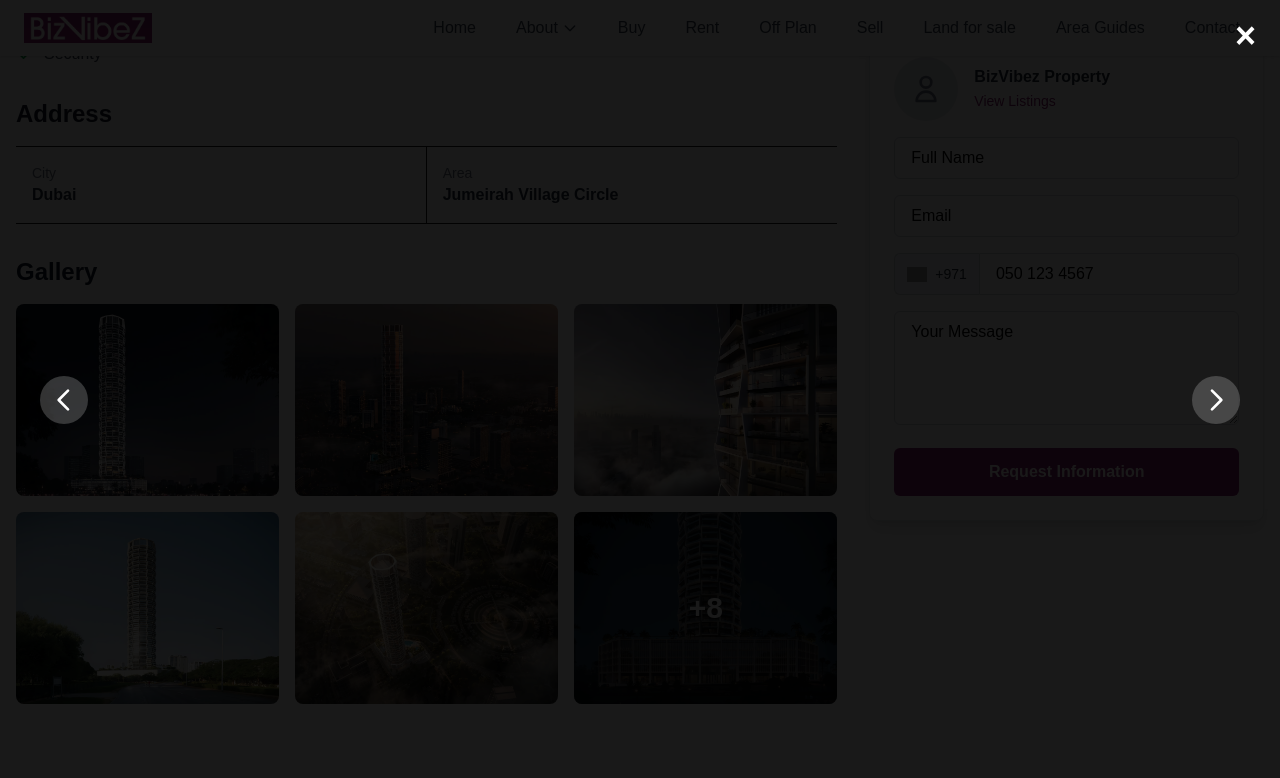
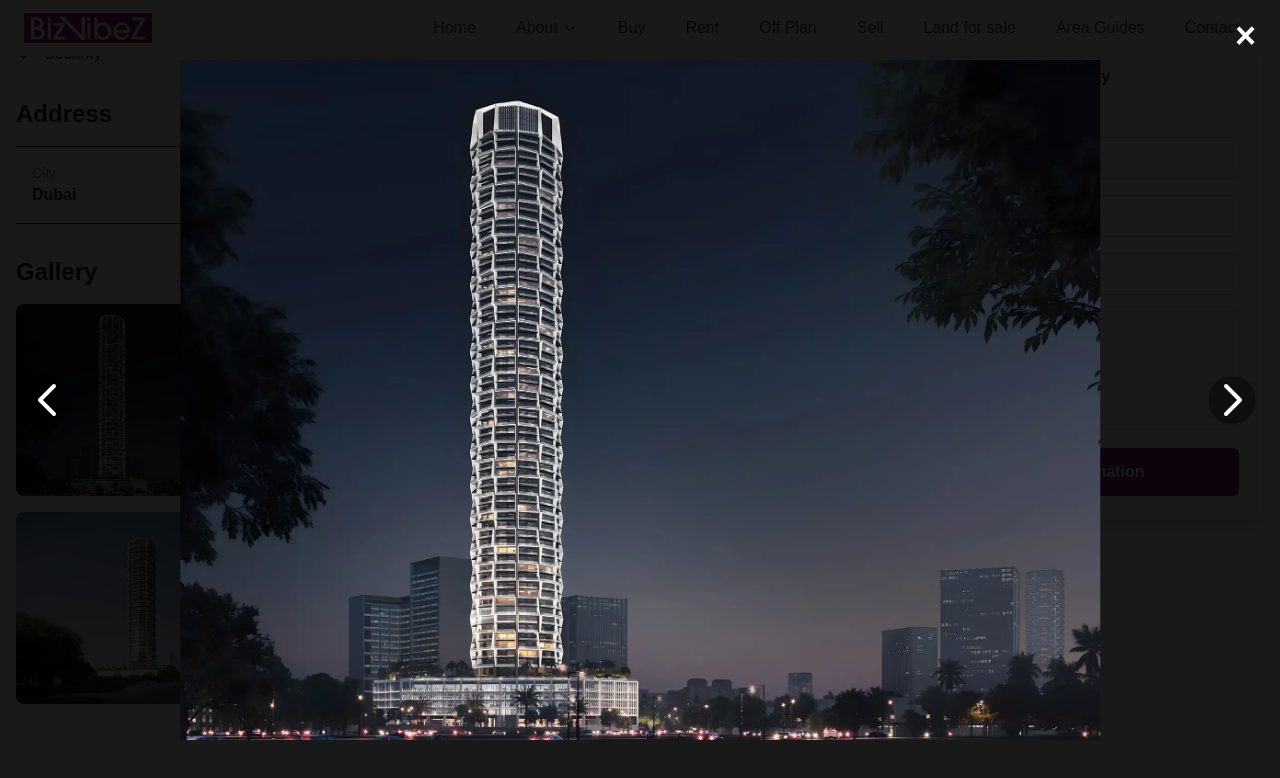
Before and after one commit to ayyanshiraz/bizvibez-properties, a Next.js app: page /off-plan/2 in a window 1280 px wide. Both pictures are taken after a click on the element 147 px from the left and 1908 px from the top of the page. Shown: the part 1508-2286 px from the top of the page. Built offline with nearby package versions, Linux system fonts and the light colour scheme; grey boxes are pictures that could not be loaded.

Commit message:
Amended photos opening

```diff
--- a/src/app/off-plan/[id]/PropertyDetailsClient.tsx
+++ b/src/app/off-plan/[id]/PropertyDetailsClient.tsx
@@ -252,30 +252,51 @@ const ContactForm = () => {
     );
 };
 
-// --- Lightbox Component (using Next/Image) ---
+// Replace your existing Lightbox component with this
 const Lightbox: React.FC<{ images: string[]; currentIndex: number; onClose: () => void; onNext: () => void; onPrev: () => void; }> = ({ images, currentIndex, onClose, onNext, onPrev }) => {
+
+    useEffect(() => {
+        const handleKeyDown = (event: KeyboardEvent) => {
+            if (event.key === 'ArrowRight') onNext();
+            else if (event.key === 'ArrowLeft') onPrev();
+            else if (event.key === 'Escape') onClose();
+        };
+        window.addEventListener('keydown', handleKeyDown);
+        return () => {
+            window.removeEventListener('keydown', handleKeyDown);
+        };
+    }, [onNext, onPrev, onClose]);
+
     return (
-        <div className="fixed inset-0 bg-black/90 flex items-center justify-center z-50" onClick={onClose}>
-            <button onClick={(e) => { e.stopPropagation(); onClose(); }} className="absolute top-4 right-6 text-white text-4xl font-bold hover:text-gray-300">&times;</button>
+        <div className="fixed inset-0 bg-black/90 z-50" onClick={onClose}>
+            <button onClick={(e) => { e.stopPropagation(); onClose(); }} className="absolute top-4 right-6 text-white text-4xl font-bold hover:text-gray-300 z-30">&times;</button>
 
-            <button onClick={(e) => { e.stopPropagation(); onPrev(); }} className="absolute left-4 md:left-10 bg-white/20 p-2 rounded-full hover:bg-white/30 transition">
-                   <svg xmlns="http://www.w3.org/2000/svg" className="h-8 w-8 text-white" fill="none" viewBox="0 0 24 24" stroke="currentColor"><path strokeLinecap="round" strokeLinejoin="round" strokeWidth={2} d="M15 19l-7-7 7-7" /></svg>
+            <button
+                onClick={(e) => { e.stopPropagation(); onPrev(); }}
+                // CHANGE 1: Added top-1/2 and -translate-y-1/2 for vertical centering
+                className="absolute left-4 md:left-6 top-1/2 -translate-y-1/2 w-12 h-12 flex items-center justify-center bg-black/40 rounded-full hover:bg-black/60 transition-colors duration-300 z-20"
+            >
+                {/* CHANGE 2: Increased SVG icon size for better visibility */}
+                <svg xmlns="http://www.w3.org/2000/svg" className="h-12 w-12 text-white" fill="none" viewBox="0 0 24 24" stroke="currentColor"><path strokeLinecap="round" strokeLinejoin="round" strokeWidth={2} d="M15 19l-7-7 7-7" /></svg>
             </button>
 
-            {/* Use Next/Image for optimized loading */}
-            <div className="relative max-w-[90vw] max-h-[85vh] flex items-center justify-center">
             <Image
                 src={images[currentIndex]}
                 alt="Property full view"
-                    fill // Fills the parent div
-                    style={{ objectFit: 'contain' }} // Ensures the image fits within boundaries
-                    priority // Prioritize loading for the main image
+                width={1920}
+                height={1080}
+                className="absolute top-1/2 left-1/2 -translate-x-1/2 -translate-y-1/2 max-w-[90vw] max-h-[85vh] object-contain w-auto h-auto"
+                priority
                 onClick={(e) => e.stopPropagation()}
             />
-            </div>
 
-            <button onClick={(e) => { e.stopPropagation(); onNext(); }} className="absolute right-4 md:right-10 bg-white/20 p-2 rounded-full hover:bg-white/30 transition">
-                <svg xmlns="http://www.w3.org/2000/svg" className="h-8 w-8 text-white" fill="none" viewBox="0 0 24 24" stroke="currentColor"><path strokeLinecap="round" strokeLinejoin="round" strokeWidth={2} d="M9 5l7 7-7 7" /></svg>
+            <button
+                onClick={(e) => { e.stopPropagation(); onNext(); }}
+                // CHANGE 1: Added top-1/2 and -translate-y-1/2 for vertical centering
+                className="absolute right-4 md:right-6 top-1/2 -translate-y-1/2 w-12 h-12 flex items-center justify-center bg-black/40 rounded-full hover:bg-black/60 transition-colors duration-300 z-20"
+            >
+                {/* CHANGE 2: Increased SVG icon size for better visibility */}
+                <svg xmlns="http://www.w3.org/2000/svg" className="h-12 w-12 text-white" fill="none" viewBox="0 0 24 24" stroke="currentColor"><path strokeLinecap="round" strokeLinejoin="round" strokeWidth={2} d="M9 5l7 7-7 7" /></svg>
             </button>
         </div>
     );
```
Lines whose indentation alone changed are shown as unchanged.
